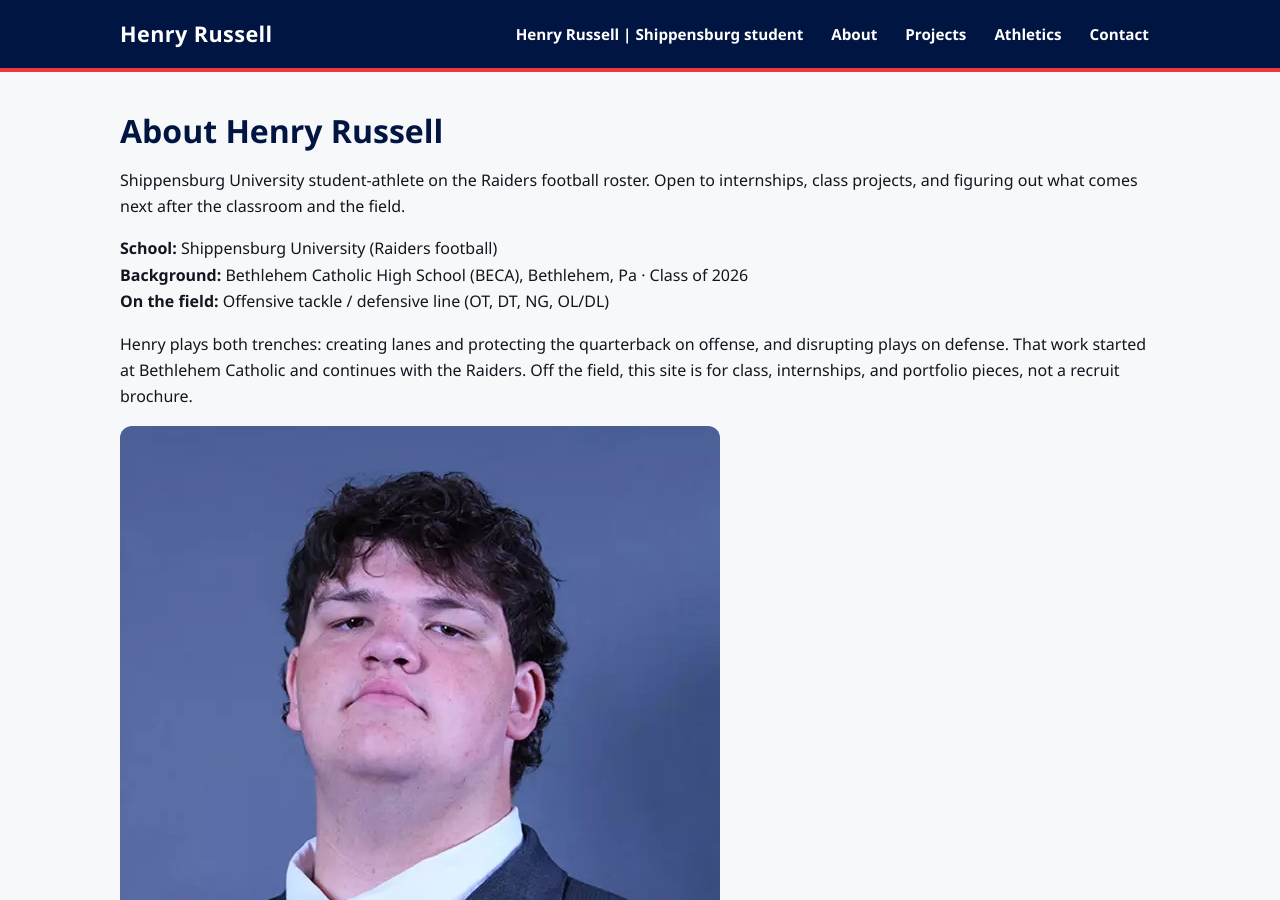
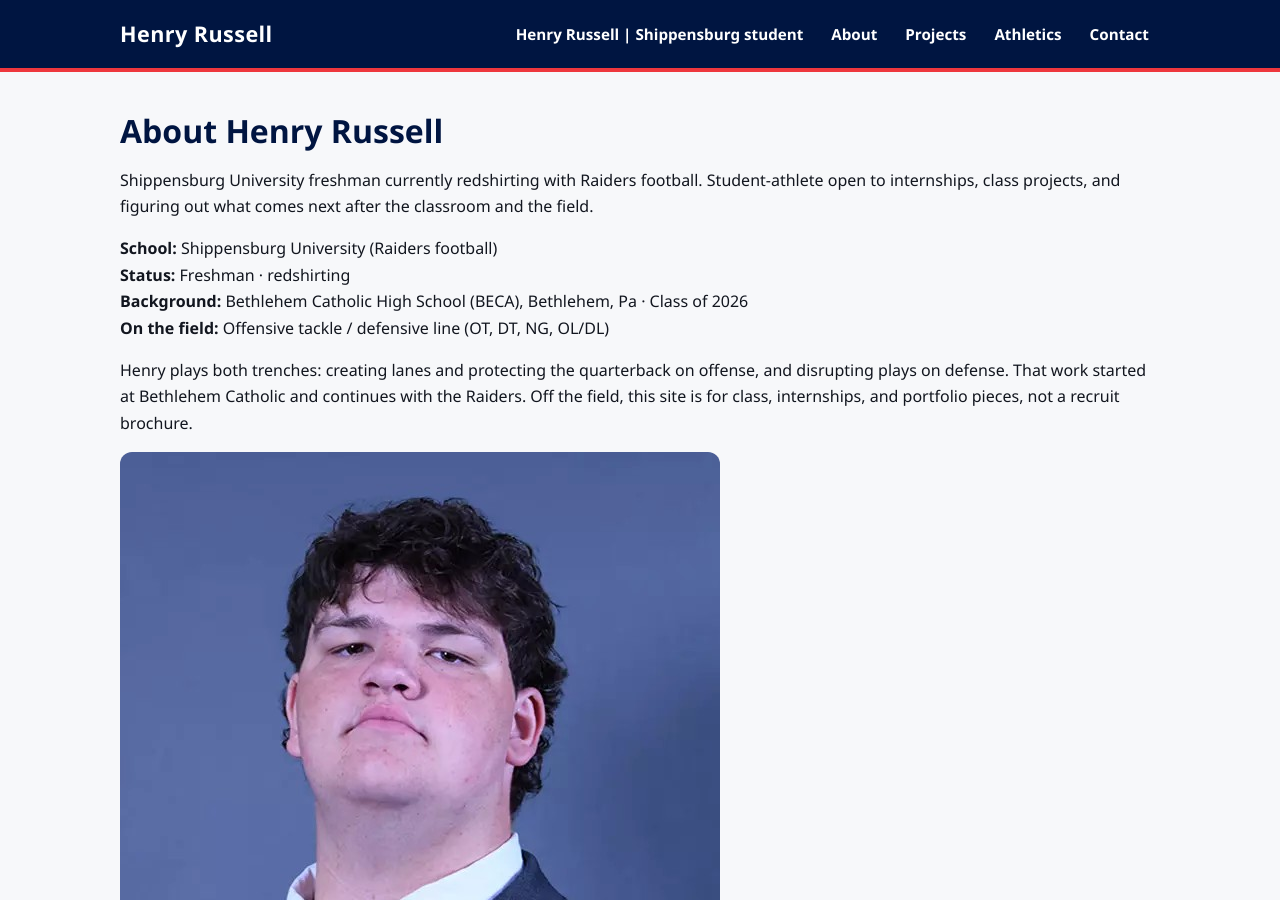
Before and after one commit to acloudpacket/henryrussell.com, a Jekyll site: the page built from about.md, in a window 1280 px wide and 900 px high. Built offline with Jekyll 4.4.1, drawn with Linux system fonts in a browser that asks for light colours; nearby versions of some CDN libraries.

Commit message:
PR #9 follow-up: drop HS coach, keep facts, redshirt framing
Remove high-school coach contact line. Keep GPA and size quick facts.
Frame Henry as a Ship freshman currently redshirting without any
transfer-portal or recruiting-pitch language.

```diff
--- a/about.md
+++ b/about.md
@@ -6,9 +6,10 @@ permalink: /about/
 ---
 # About Henry Russell
 
-Shippensburg University student-athlete on the Raiders football roster. Open to internships, class projects, and figuring out what comes next after the classroom and the field.
+Shippensburg University freshman currently redshirting with Raiders football. Student-athlete open to internships, class projects, and figuring out what comes next after the classroom and the field.
 
 **School:** Shippensburg University (Raiders football)
+**Status:** Freshman · redshirting
 **Background:** Bethlehem Catholic High School (BECA), Bethlehem, Pa · Class of 2026
 **On the field:** Offensive tackle / defensive line (OT, DT, NG, OL/DL)
 
```
Also changed, not shown: athletics.md (+1 -1 lines), contact.md (+0 -1 lines), index.md (+1 -1 lines), resume.md (+1 -1 lines).
